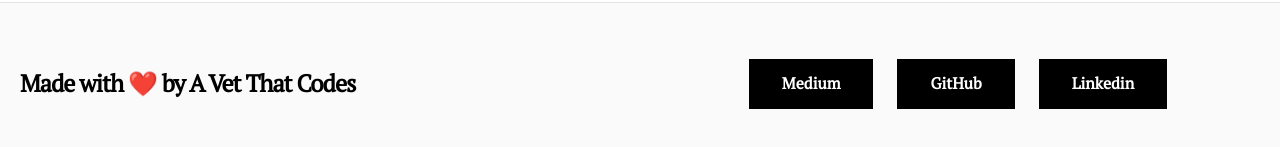
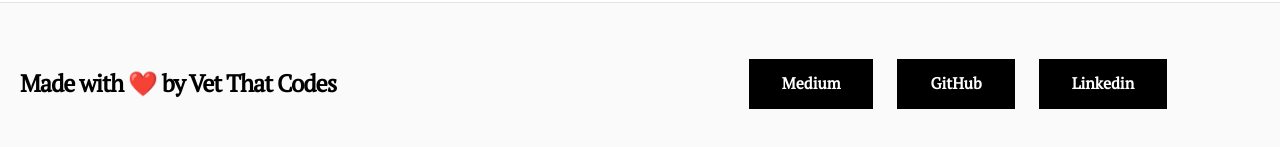
Before and after one commit to jeremylgrice/avwc, a Next.js app: page / in a window 1280 px wide. Shown: the part 2984-3131 px from the top of the page. Built offline with nearby package versions, Linux system fonts and the light colour scheme.

Commit message:
update footer link

```diff
--- a/components/footer.tsx
+++ b/components/footer.tsx
@@ -7,11 +7,11 @@ const Footer = () => {
       <Container>
         <div className="py-14 flex flex-col lg:flex-row items-center">
           <h3 className="text-2xl lg:text-[1.5rem] font-bold tracking-tighter leading-tight text-center lg:text-left mb-10 lg:mb-0 lg:pr-4 lg:w-1/2">
-            Made with ❤️ by A Vet That Codes
+            Made with ❤️ by Vet That Codes
           </h3>
           <div className="flex flex-col lg:flex-row justify-center items-center lg:pl-4 lg:w-1/2">
             <a
-              href="https://avetwhocodes.com"
+              href="https://medium.com/@vetthatcodes"
               className="mx-3 bg-black hover:bg-white hover:text-black border border-black text-white font-bold py-3 px-12 lg:px-8 duration-200 transition-colors mb-6 lg:mb-0"
             >
               Medium
```
